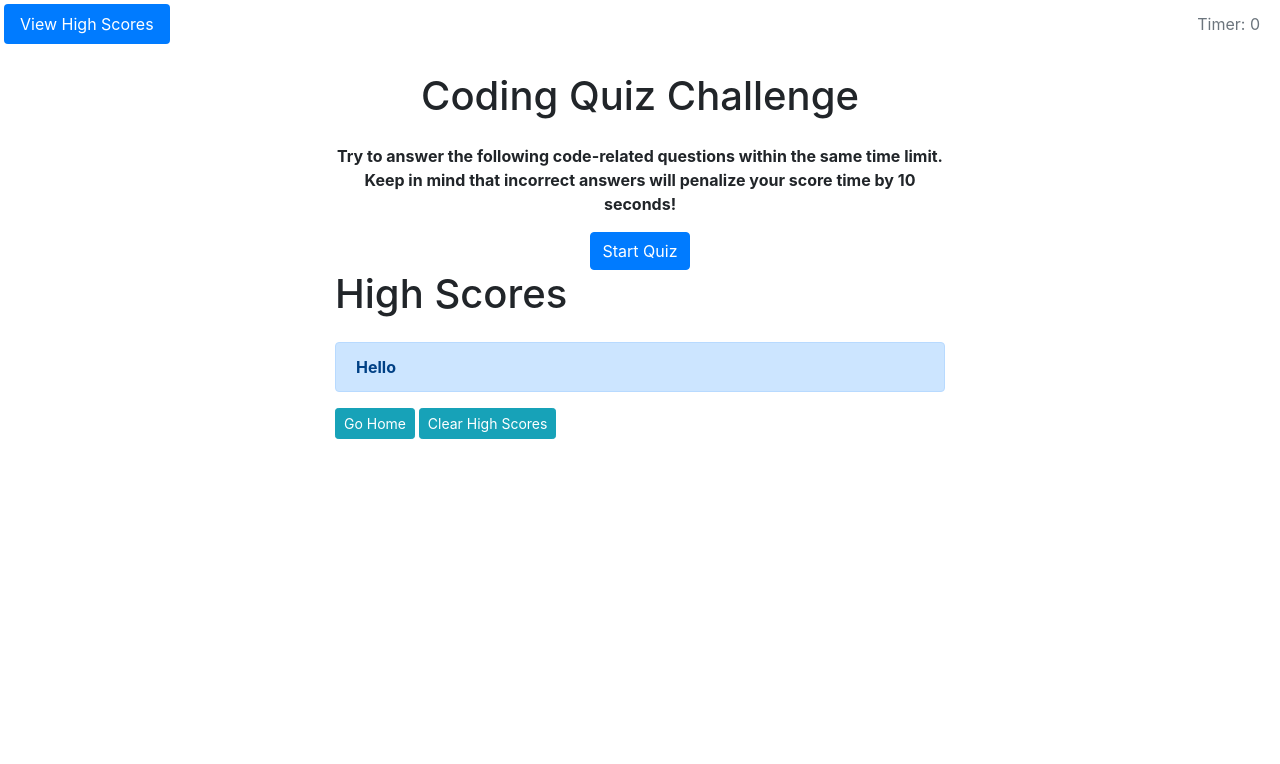
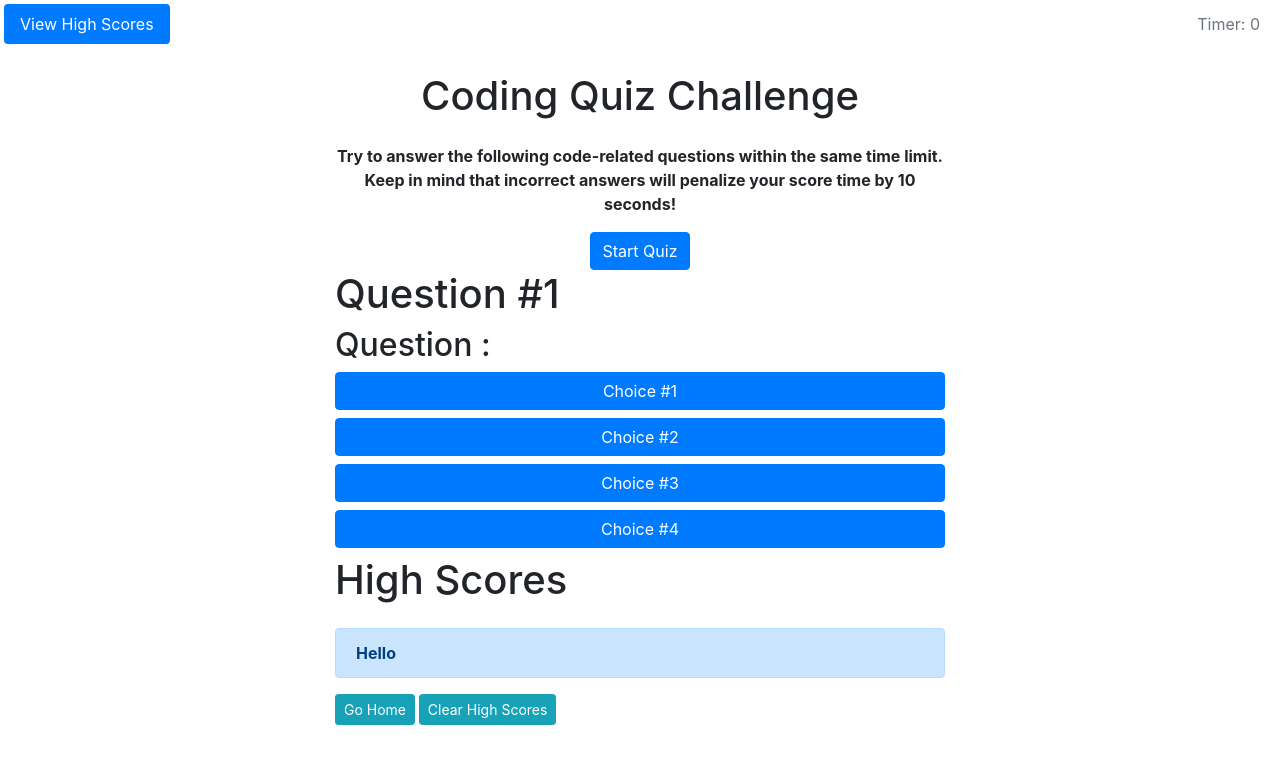
Before and after one commit to zachdrummond/code-quiz, a plain HTML site: page index.html in a window 1280 px wide. Drawn offline with nearby package versions, Linux system fonts and the light colour scheme.

Commit message:
Finished quizPage section in HTML

```diff
--- a/index.html
+++ b/index.html
@@ -39,7 +39,28 @@
       </section>
 
       <section id="quizPage">
-
+        <h1>Question #<span id="questionNumber">1</span></h1>
+        <h2>Question :</h2>
+        <div class="row">
+            <div class="col mb-2">
+                <button id="choice1" type="button" class="btn btn-primary btn-block">Choice #1</button>
+            </div>
+        </div>
+        <div class="row">
+            <div class="col mb-2">
+                <button id="choice2" type="button" class="btn btn-primary btn-block">Choice #2</button>
+            </div>
+        </div>
+        <div class="row">
+            <div class="col mb-2">
+                <button id="choice3" type="button" class="btn btn-primary btn-block">Choice #3</button>
+            </div>
+        </div>
+        <div class="row">
+            <div class="col mb-2">
+                <button id="choice4" type="button" class="btn btn-primary btn-block">Choice #4</button>
+            </div>
+        </div>
       </section>
 
       <section id="highScorePage">
```
Also changed, not shown: 1 other file.
